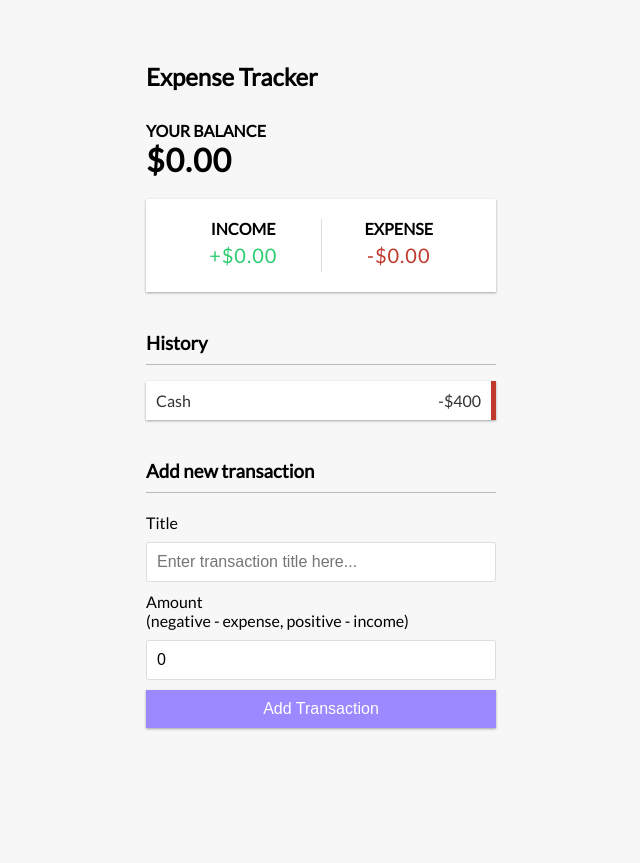
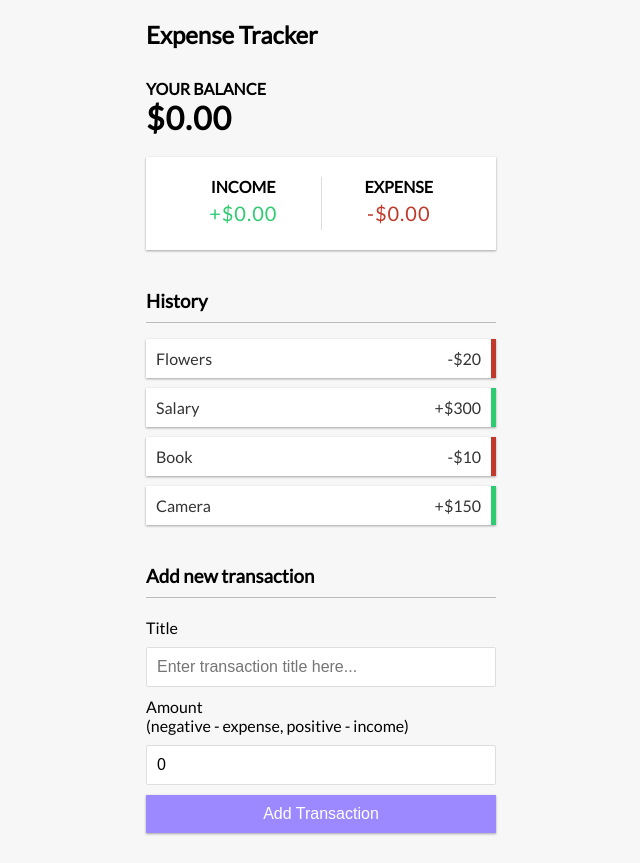
Before and after one commit to NJVS/Expense-tracker-app, a React (Create React App) app: page / in a window 1280 px wide. Shown: the whole page, without its empty margins (319-959 px from the left). Before the commit the page ends 800 px from the top, so only its background shows below. Built offline with nearby package versions, Linux system fonts and the light colour scheme.

Commit message:
display transactions

```diff
--- /dev/null
+++ b/src/components/Transaction.jsx
@@ -0,0 +1,13 @@
+import React from 'react'
+
+const Transaction = ({ data }) => {
+  const sign = data.amount < 0 ? '-' : '+';
+
+  return (
+    <li className={sign === '-' ? 'minus' : 'plus'}>
+      {data.title} <span>{sign}${Math.abs(data.amount)}</span><button className='delete-btn'>x</button>
+    </li>
+  )
+}
+
+export default Transaction
--- a/src/components/TransactionList.jsx
+++ b/src/components/TransactionList.jsx
@@ -1,19 +1,22 @@
 import { useContext } from 'react';
 import { ExpenseContext } from '../context/ExpenseContext';
+import Transaction from './Transaction';
 
 const TransactionList = () => {
 
-  const transaction = useContext(ExpenseContext);
+  const { transactions } = useContext(ExpenseContext);
 
-  console.log(transaction)
+  console.log(transactions)
 
   return (
     <>
       <h3>History</h3>
       <ul className='list'>
-        <li className='minus'>
-          Cash <span>-$400</span><button className='delete-btn'>x</button>
-        </li>
+        {transactions.map(transaction => (
+          <Transaction key={transaction.id} data={transaction} />
+        ))}
+
+
       </ul>
     </>
   )
--- a/src/context/ExpenseContext.jsx
+++ b/src/context/ExpenseContext.jsx
@@ -4,10 +4,10 @@ import { ExpenseReducer } from './ExpenseReducer';
 // inital state
 const initialState = {
   transactions: [
-    { id: 1, title: 'Flowers', amout: -20 },
-    { id: 2, title: 'Salary', amout: 300 },
-    { id: 3, title: 'Book', amout: -10 },
-    { id: 4, title: 'Camera', amout: 150 }
+    { id: 1, title: 'Flowers', amount: -20 },
+    { id: 2, title: 'Salary', amount: 300 },
+    { id: 3, title: 'Book', amount: -10 },
+    { id: 4, title: 'Camera', amount: 150 }
   ]
 }
 
```
